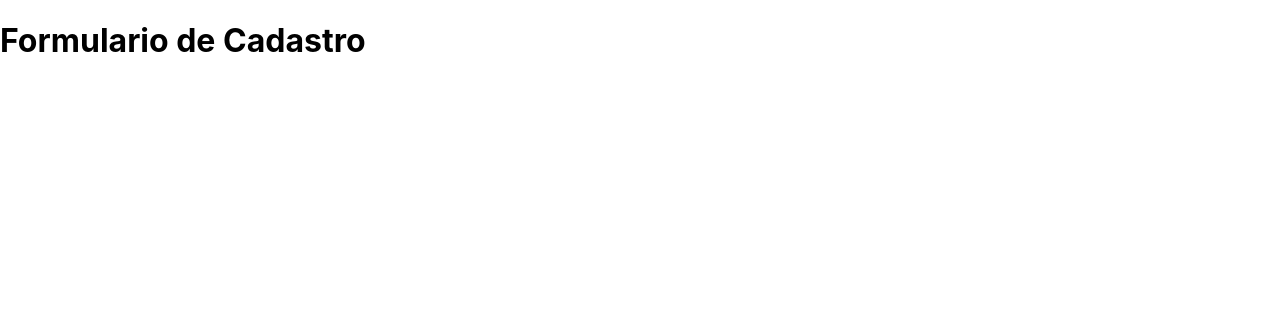
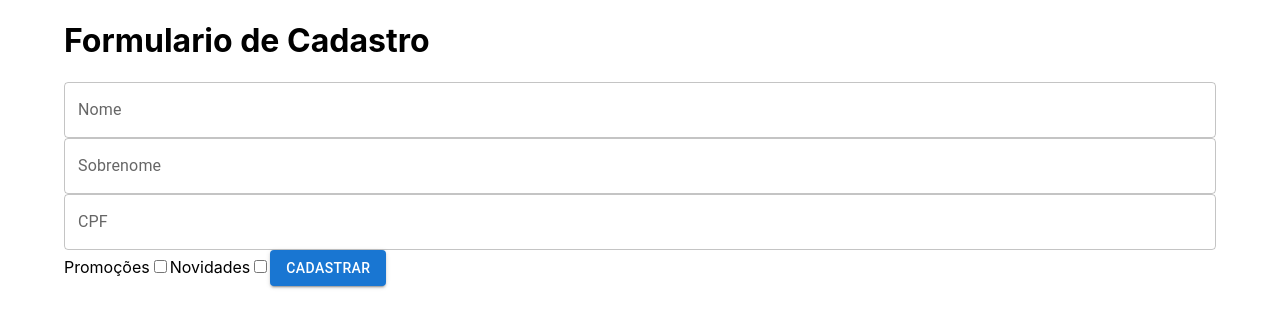
Before and after one commit to renanp96/formcadastro_alura, a React (Create React App) app: page / in a window 1280 px wide. Shown: the top 328 px of the page. Built offline with nearby package versions, Linux system fonts and the light colour scheme.

Commit message:
Organizando componente e estilizando o layout

```diff
--- a/package.json
+++ b/package.json
@@ -3,6 +3,10 @@
   "version": "0.1.0",
   "private": true,
   "dependencies": {
+    "@emotion/react": "^11.8.2",
+    "@emotion/styled": "^11.8.1",
+    "@material-ui/core": "^4.12.3",
+    "@mui/material": "^5.5.3",
     "@testing-library/jest-dom": "^5.16.3",
     "@testing-library/react": "^12.1.4",
     "@testing-library/user-event": "^13.5.0",
--- a/src/App.js
+++ b/src/App.js
@@ -1,10 +1,17 @@
-import React from 'react';
-import './App.css';
+import React, { Component, Fragment } from "react";
+import FormularioCadastro from "./components/FormularioCadastro/FormularioCadastro";
+import Container from "@mui/material/Container";
+import "./App.css";
 
-function App() {
-  return (
-   <h1>Formulario de Cadastro</h1>
-  );
+class App extends Component {
+  render() {
+    return (
+      <Container>
+        <h1>Formulario de Cadastro</h1>
+        <FormularioCadastro />
+      </Container>
+    );
+  }
 }
 
 export default App;
--- /dev/null
+++ b/src/components/FormularioCadastro/FormularioCadastro.jsx
@@ -0,0 +1,25 @@
+import React from "react";
+import { Button } from "@mui/material";
+import { TextField } from "@mui/material";
+
+function FormularioCadastro() {
+  return (
+    <form>
+      <TextField id="nome" label="Nome" variant="outlined" fullWidth/>
+      <TextField id="sobrenome" label="Sobrenome" variant="outlined" fullWidth/>
+      <TextField id="cpf" label="CPF" variant="outlined" fullWidth/>
+
+      <label>Promoções</label>
+      <input type="checkbox" />
+
+      <label>Novidades</label>
+      <input type="checkbox" />
+
+      <Button type="submit" variant="contained" color="primary">
+        Cadastrar
+      </Button>
+    </form>
+  );
+}
+
+export default FormularioCadastro;
```
Also changed, not shown: src/components/FormularioCadastro/style.css (added), 1 other file (tests, documents, lock files or other folders).
